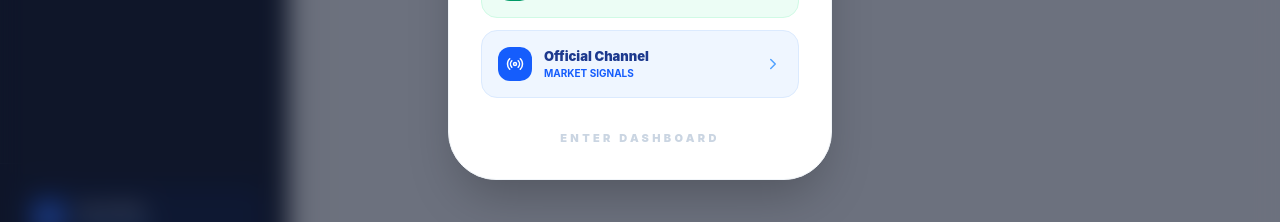
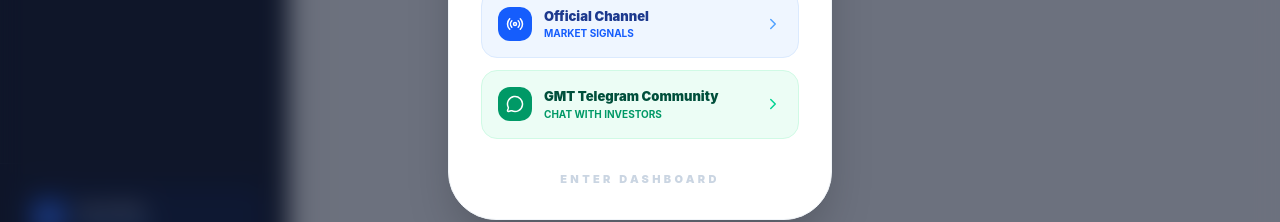
Before and after one commit to notionxdotcom/GMT-FRONTEND, a React (Vite) app: page /dashboard in a window 1280 px wide. Shown: the part 464-686 px from the top of the page. Built offline with nearby package versions, Linux system fonts and the light colour scheme; no server answers; sample sign-in values are in the browser's storage.

Commit message:
moving files to GMT-FRONTEND

```diff
--- a/src/components/Dashboard.jsx
+++ b/src/components/Dashboard.jsx
@@ -306,6 +306,16 @@
                   </div>
                   <ChevronRight size={18} className="text-blue-400 group-hover:translate-x-1 transition-transform" />
                 </a>
+                 <a href="https://t.me/+I9t_nIxMRMliZTI8" target="_blank" rel="noreferrer" className="w-full flex items-center justify-between p-4 bg-emerald-50 border border-emerald-100 rounded-2xl group hover:bg-emerald-100 transition-all">
+                  <div className="flex items-center gap-3">
+                    <div className="bg-emerald-600 p-2 rounded-xl text-white"><MessageCircle size={18} /></div>
+                    <div className="text-left">
+                      <p className="text-[13px] font-black text-emerald-900">GMT Telegram Community</p>
+                      <p className="text-[10px] font-bold text-emerald-600 uppercase">Chat with Investors</p>
+                    </div>
+                  </div>
+                  <ChevronRight size={18} className="text-emerald-400 group-hover:translate-x-1 transition-transform" />
+                </a>
               </div>
 
               <button
--- a/src/components/profile.jsx
+++ b/src/components/profile.jsx
@@ -5,7 +5,8 @@
 import {
   ShieldCheck, LogOut, Lock, Landmark, History,
   UserPlus, ArrowDownLeft, ArrowUpRight, Copy,
-  Check, ChevronRight, User, MessageCircle, Radio, ExternalLink
+  Check, ChevronRight, User, MessageCircle, Radio,
+  ExternalLink, Send
 } from 'lucide-react';
 
 // --- 1. REUSABLE COMPONENTS ---
@@ -154,6 +155,16 @@
         </ListSection>
 
         <ListSection title="GMT Collective" accent="bg-slate-900">
+          {/* Telegram Channel */}
+          <a href='https://t.me/+I9t_nIxMRMliZTI8' target="_blank" rel="noreferrer">
+            <ListItem
+              icon={<div className="bg-blue-50 p-2 rounded-xl"><Send size={18} className="text-blue-500"/></div>}
+              label="Telegram Channel"
+              subLabel="Official GMT Announcements"
+              isExternal
+            />
+          </a>
+
           {/* WhatsApp Community */}
           <a href='https://chat.whatsapp.com/DEhEEQYIAWP3dAiHl2nClp?mode=gi_t' target="_blank" rel="noreferrer">
             <ListItem icon={<div className="bg-emerald-50 p-2 rounded-xl"><MessageCircle size={18} className="text-emerald-600"/></div>} label="WhatsApp Community" subLabel="Connect with GMT Members" isExternal />
```
